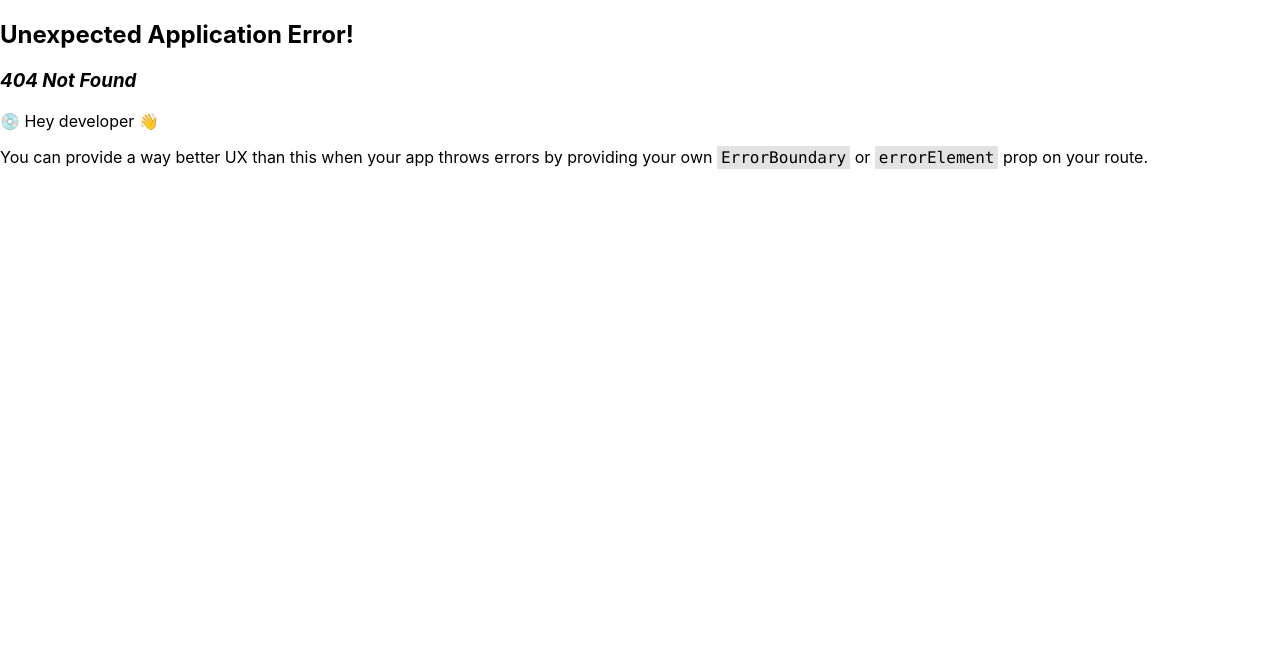
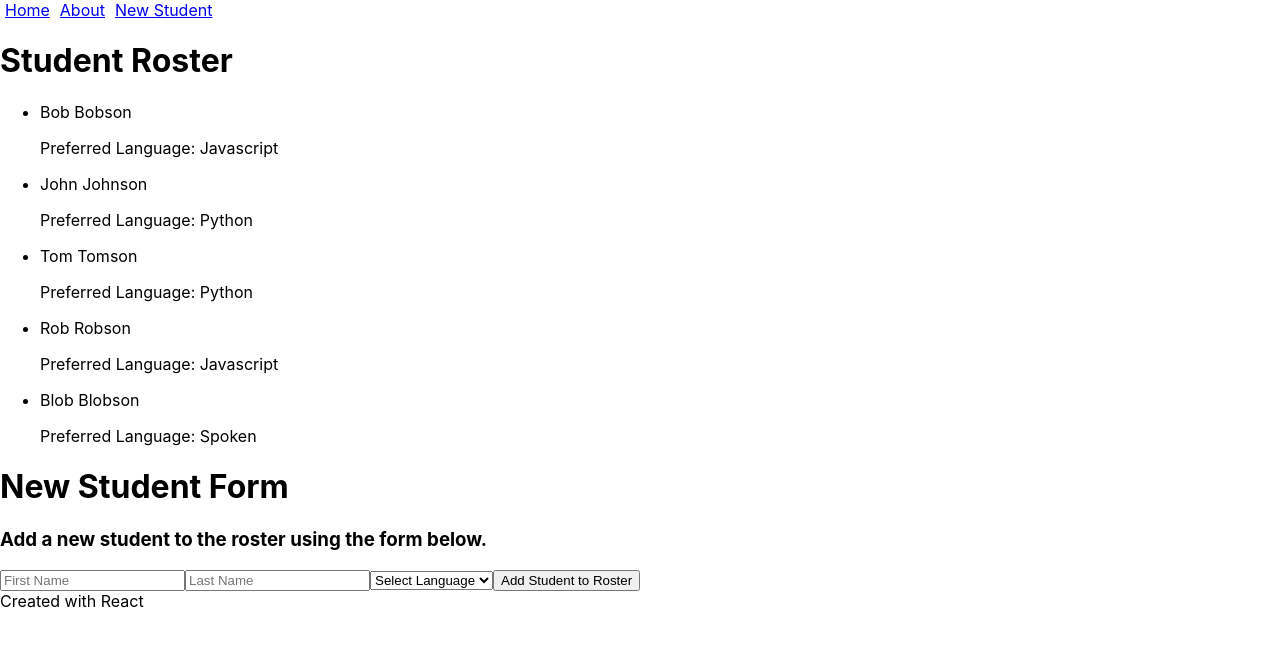
Before and after one commit to clozzi/attendance-app, a React (Create React App) app: page /newStudentForm in a window 1280 px wide. Before the commit this address had no page. Shown: the top 646 px of the page. Built offline with nearby package versions, Linux system fonts and the light colour scheme; data requests are answered from the project's data file.

Commit message:
restructured routes and added form function

```diff
--- a/db.json
+++ b/db.json
@@ -3,26 +3,27 @@
         {
             "id": 1,
             "name": "Bob Bobson",
-            "present": false
+            "language": "Javascript"
         },
         {
             "id": 2,
-            "name": "John Johnson"
+            "name": "John Johnson",
+            "language": "Python"
         },
         {
             "id": 3,
             "name": "Tom Tomson",
-            "present": false
+            "language": "Python"
         },
         {
             "id": 4,
             "name": "Rob Robson",
-            "present": false
+            "language": "Javascript"
         },
         {
             "id": 5,
             "name": "Blob Blobson",
-            "present": false
+            "language": "Spoken"
         }
     ]
 }
--- a/src/About.js
+++ b/src/About.js
@@ -2,10 +2,10 @@
 
 function About() {
     return (
-        <aside>
+        <>
             <h1>About</h1>
             <p>Track student attendance utilizing this AMAZING app.</p>
-        </aside>
+        </>
     )
 };
 
--- /dev/null
+++ b/src/App.js
@@ -0,0 +1,40 @@
+import { Outlet } from "react-router-dom";
+import Nav from "./Nav";
+import { useState, useEffect } from "react";
+import Footer from "./Footer";
+
+function App() {
+    const [students, setStudents] = useState([]);
+
+    useEffect(() => {
+        fetch("http://localhost:3000/students")
+        .then(r => r.json())
+        .then(setStudents)
+      }, [])
+
+    const studentList = students.map(student => (
+        <div key={student.id}>
+            <li >{student.name}</li>
+            <p >Preferred Language: {student.language}</p>
+            {/* <p>In Class: </p> */}
+        </div>
+        ))
+
+    return (
+        <main>
+            <Nav />
+            <div className="Home">
+                <h1>Student Roster</h1>
+                <ul>
+                    {/* ?Add: Each students present state? */}
+                    {studentList}
+                </ul>
+            </div>
+            <Outlet context={[students, setStudents]}/>
+            <Footer />
+        </main>
+
+    );
+}
+
+export default App;
--- a/src/AttendanceForm.js
+++ /dev/null
@@ -1,30 +0,0 @@
-import { useState } from "react";
-import { useOutletContext } from "react-router-dom";
-import StudentCard from "./StudentCard";
-
-function AttendanceForm() {
-    const students = useOutletContext();
-    const [present, setPresent] = useState(false);
-    // Should present state live in Home?
-    // and if so, how about this handleAtt function?
-
-    // ...no right? because Im sending it down to studentcard
-
-    function handleAttendance(e) {
-        setPresent(e.target.value)
-    }
-
-    return (
-        <aside>
-            <h1>Attendance Form</h1>
-            <ol>
-                {students.map((student) => (
-                    <StudentCard student={student} handleAttendance={handleAttendance} present={present} />
-            ))}
-            </ol>
-            {/* Add (POST) student to roster here */}
-        </aside>
-    )
-}
-
-export default AttendanceForm;
--- a/src/Home.js
+++ b/src/Home.js
@@ -1,41 +1,12 @@
-import { Outlet } from "react-router-dom";
-import Nav from "./Nav";
-import { useState, useEffect } from "react";
-import Footer from "./Footer";
+
 
 function Home() {
-    const [students, setStudents] = useState([]);
-
-    useEffect(() => {
-        fetch("http://localhost:3000/students")
-        .then(r => r.json())
-        .then(setStudents)
-      }, [])
-
-    const studentList = students.map(student => (
-        <div>
-            <li key={student.id}>{student.name}</li>
-            {/* <p>In Class: </p> */}
-        </div>
-        ))
-
     return (
-        <main>
-            <header>
-                <Nav />
-            </header>
-            <div className="Home">
-                <h1>Student Roster HomePage</h1>
-                <ul>
-                    {/* ?Add: Each students present state? */}
-                    {studentList}
-                </ul>
-            </div>
-            <Outlet context={students}/>
-            <Footer />
-        </main>
-
-    );
-}
+        <>
+        <h1>Home Page</h1>
+        <p>Some other text here</p>
+        </>
+    )
+};
 
 export default Home;
--- a/src/Nav.js
+++ b/src/Nav.js
@@ -2,11 +2,14 @@ import { NavLink } from "react-router-dom";
 
 function Nav() {
     return (
-        <nav>
-            <NavLink to="/" style={{padding: 5}}>Home</NavLink>
-            <NavLink to="/about" style={{padding: 5}}>About</NavLink>
-            <NavLink to="/attendance" style={{padding: 5}}>Attendance</NavLink>
-        </nav>
+        <header>
+            <nav>
+                <NavLink to="/home" style={{padding: 5}}>Home</NavLink>
+                <NavLink to="/about" style={{padding: 5}}>About</NavLink>
+                <NavLink to="/newStudentForm" style={{padding: 5}}>New Student</NavLink>
+            </nav>
+        </header>
+
     )
 }
 
--- /dev/null
+++ b/src/NewStudentForm.js
@@ -0,0 +1,63 @@
+import { useOutletContext } from "react-router-dom";
+import { useState } from "react";
+
+function NewStudentForm() {
+    const [students, setStudents] = useOutletContext();
+    const [firstName, setFirstName] = useState("");
+    const [lastName, setLastName] = useState("");
+    const [language, setLanguage] = useState("");
+
+    function handleFirstName(e) {
+        setFirstName(e.target.value)
+    }
+
+    function handleLastName(e) {
+        setLastName(e.target.value)
+    }
+
+    function handleLanguage(e) {
+        setLanguage(e.target.value)
+    }
+
+    function handleAddStudent(e) {
+        e.preventDefault();
+        const fullName = [firstName, lastName]
+        const joinedName = fullName.join(" ")
+        const id = (students.length + 1)
+        const newStudent = {
+            id: id,
+            name: joinedName,
+            language: language
+        }
+        const updatedStudents= [...students, newStudent]
+        setStudents(updatedStudents)
+        setFirstName("");
+        setLastName("");
+        setLanguage("");
+    }
+
+    return (
+        <>
+            <h1>New Student Form</h1>
+            {/* <ol>
+                {students.map((student) => (
+                    <li>{student.name}</li>
+            ))}
+            </ol> */}
+            <h3>Add a new student to the roster using the form below.</h3>
+            <form onSubmit={handleAddStudent}>
+                <input type="text" value={firstName} onChange={handleFirstName} placeholder="First Name"/>
+                <input type="text" value={lastName} onChange={handleLastName} placeholder="Last Name"/>
+                <select value={language} onChange={handleLanguage}>
+                    <option value="">Select Language</option>
+                    <option value="Javascript">Javascript</option>
+                    <option value="Python">Python</option>
+                    <option value="Spoken">Spoken</option>
+                </select>
+                <button type="submit">Add Student to Roster</button>
+            </form>
+        </>
+    )
+}
+
+export default NewStudentForm;
--- a/src/StudentCard.js
+++ /dev/null
@@ -1,19 +0,0 @@
-// update state of students to display "current status" as present or absent
-// add new student to class (w/ present of true) which updates state of students on homepage
-
-
-function StudentCard({ student, handleAttendance, present }) {
-
-    return (
-        <div>
-            <li>{student.name}</li>
-            <form>
-                <label htmlFor={student.id}>Present?</label>
-                <input type="checkbox" id={student.id} onChange={handleAttendance} checked={present} />
-                {/* NEED: separate checked property...currently same shared by all students */}
-            </form>
-        </div>
-    )
-}
-
-export default StudentCard;
```
Also changed, not shown: src/index.js (+9 -4 lines).
